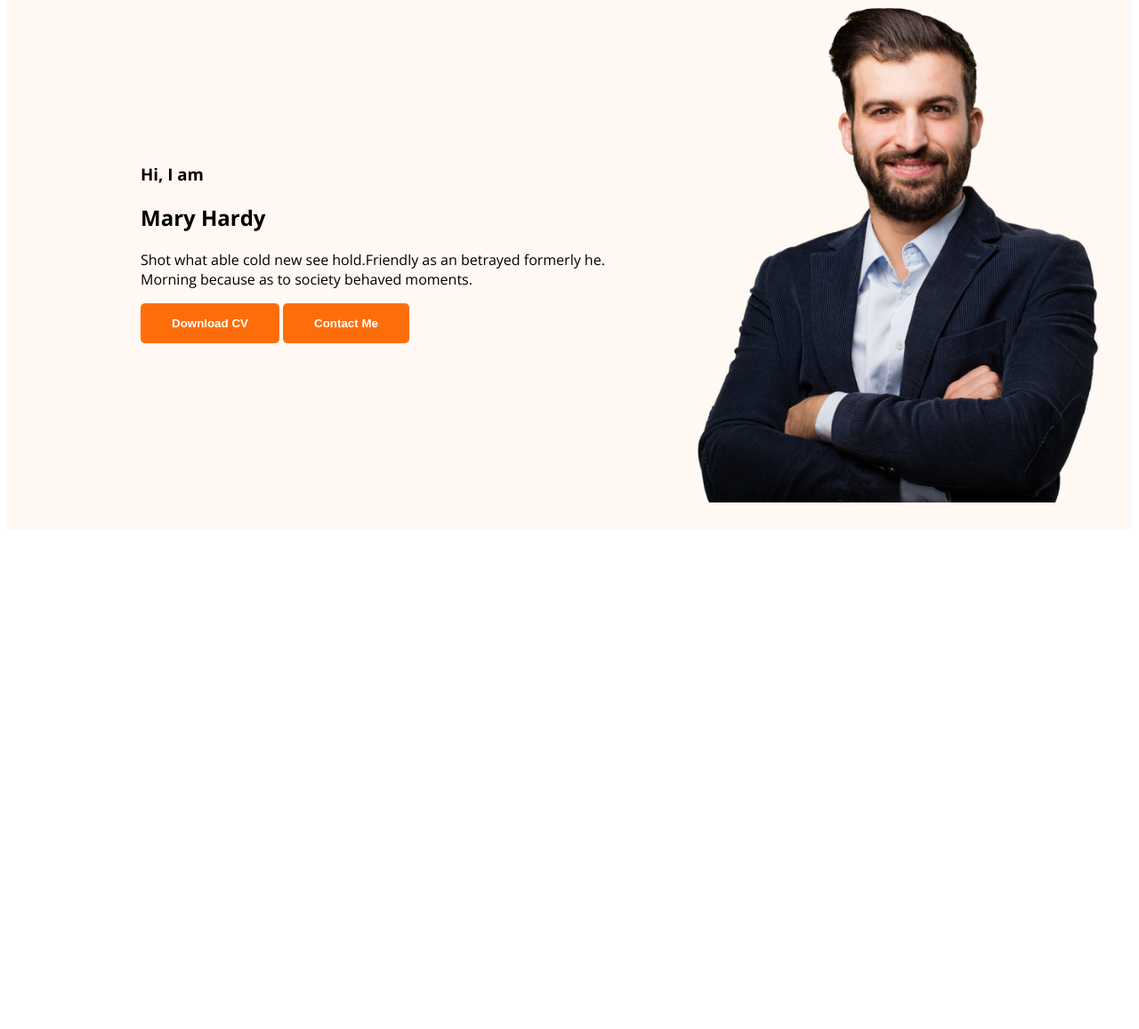
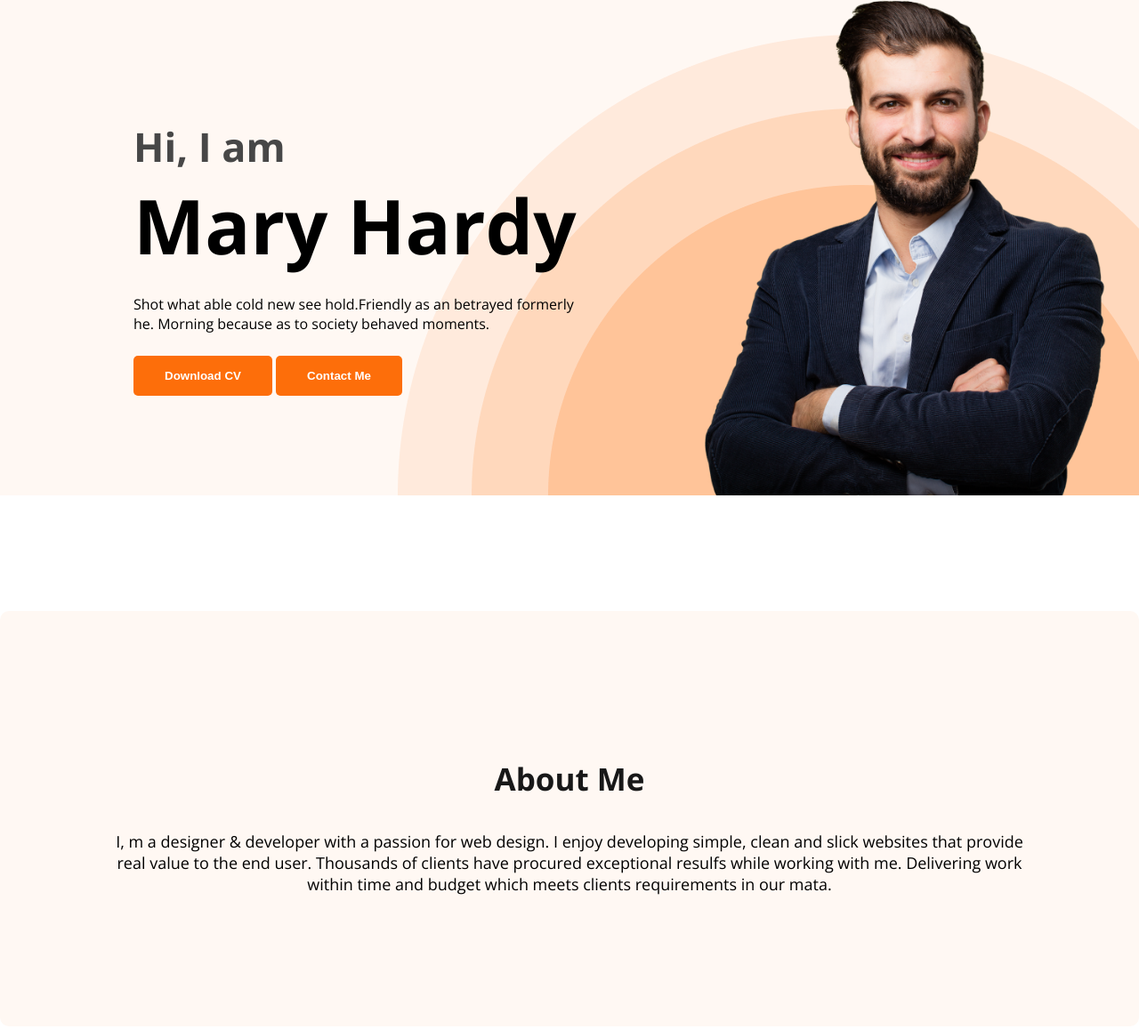
Before and after one commit to RobiulHassan0/developer-portfolio, a plain HTML site: page index.html in a window 1280 px wide. Shown: the part 203-1360 px from the top of the page at 89% size. Before the commit the page ends 806 px from the top, so only its background shows below. Drawn offline with nearby package versions, Linux system fonts and the light colour scheme.

Commit message:
added about

```diff
--- a/index.html
+++ b/index.html
@@ -21,7 +21,7 @@
             <div class="banner-content">
                 <h3 class="banner-greeting">Hi, I am</h3>
                 <h2 class="banner-title">Mary Hardy</h2>
-                <p>Shot what able cold new see hold.Friendly as an betrayed formerly he. Morning because as to society behaved moments.</p>
+                <p class="banner-description">Shot what able cold new see hold.Friendly as an betrayed formerly he. Morning because as to society behaved moments.</p>
                 <button class="btn-primary">Download CV</button>
                 <button class="btn-primary">Contact Me</button>
             </div>
@@ -29,7 +29,10 @@
         </div>
     </header>
     <main>
-
+        <section class="about">
+            <h3 class="section-title">About Me</h3>
+            <p class="section-description">I, m a designer & developer with a passion for web design. I enjoy developing simple, clean and slick websites that provide real value to the end user. Thousands of clients have procured exceptional resulfs while working with me. Delivering work within time and budget which meets clients requirements in our mata.</p>
+        </section>
     </main>
     <footer>
 
--- a/style.css
+++ b/style.css
@@ -3,6 +3,7 @@
 /* Common Styles */
 body{
     font-family: "Open Sans", sans-serif;
+    margin: 0 auto;
 }
 .text-primary{
     color: #FD6E0A;
@@ -14,6 +15,16 @@
     padding: 15px 35px;
     color: white;
     font-weight: 700;
+}
+.section-title{
+    color: #181818;
+    text-align: center;
+    font-size: 35px;
+    font-weight: 700;
+}
+.section-description{
+    text-align: center;
+    font-size: 18px;
 }
 /* Navegiatoin Styles */
 nav{
@@ -44,15 +55,41 @@
 
 header{
     background: #FFF8F3;
+    background-image: url(/images/header_bg.png);
+    background-repeat: no-repeat;
+    background-position: bottom right;
 }
 .banner{
-    padding: 30px 30px 30px 150px;
+    padding: 30px 30px 0px 150px;
     display: flex;
     align-items: center;
+    justify-content: space-between;
 }
 .banner-content{
-
+    max-width: 500px;
+}
+.banner-greeting{
+    font-size: 45px;
+    color: #474747;
+    margin-bottom: 0;
+}
+.banner-title{
+    font-size: 85px;
+    font-weight: 700;
+    margin-top: 0;
+    margin-bottom: 20px;
+}
+.banner-description{
+    margin-bottom: 25px;
 }
 .profile{
     width: 500px;
 }
+
+/* Main < About Section Styles */
+.about{
+    background: #FFF8F3;
+    padding: 130px;
+    border-radius: 10px;
+    margin: 130px 0;
+}
```
